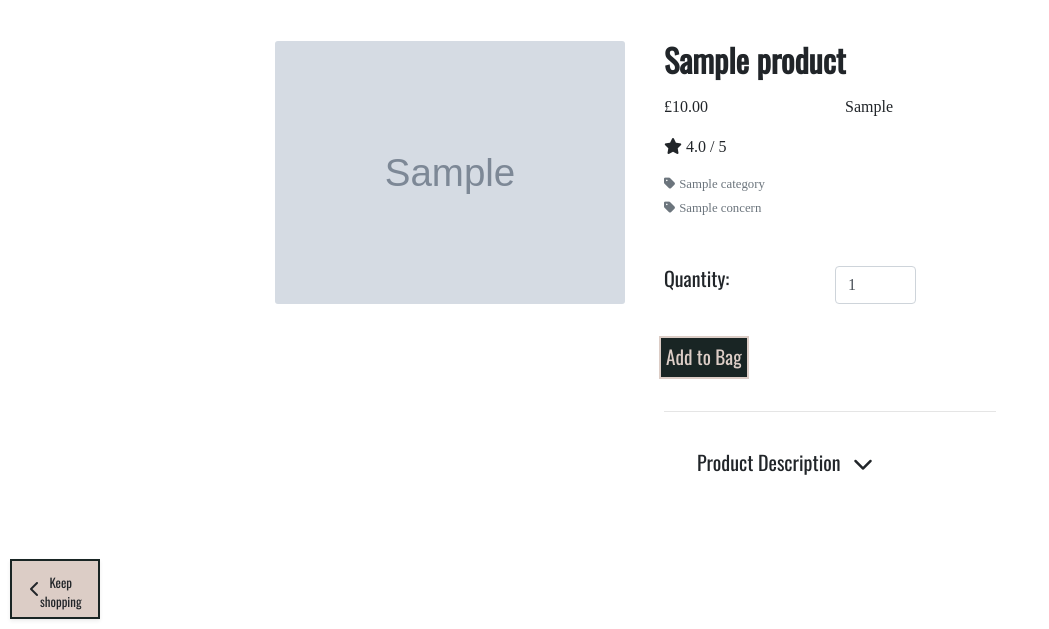
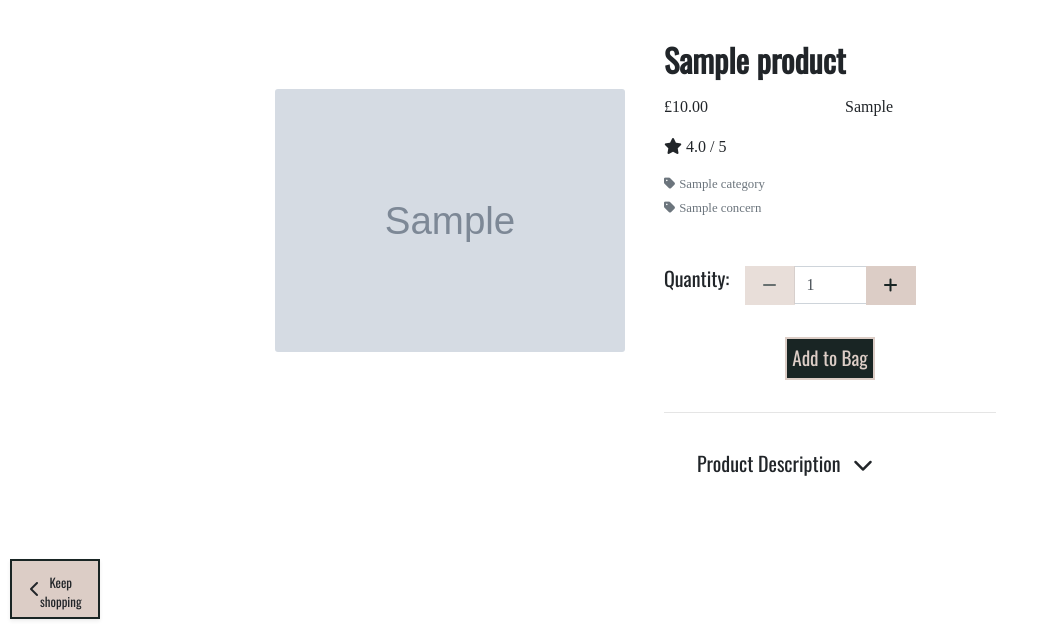
Before and after one commit to ClDaly2904/beauty-broker, a Django app: page /products/000 in a window 1280 px wide. Shown: the part 171-800 px from the top of the page, without its empty margins (0-1049 px from the left). Run offline with Django 3.2, Linux system fonts and the light colour scheme; tables that the repository leaves empty hold one stand-in row (values such as "Sample post"); grey boxes marked "Sample" are stand-in pictures; some libraries are stand-ins or nearby versions; some web fonts are replaced.

Commit message:
Add product increment and decrement quantity buttons and javascript for product details page

```diff
--- /dev/null
+++ b/products/templates/products/includes/quantity_input_script.html
@@ -0,0 +1,74 @@
+<!-- From Code Institute Boutique Ado walkthrough project -->
+<script type="text/javascript">
+
+    /*
+    * Disable +/- buttons outside 1-99 range.
+    * If no size is passed to the function, the parameter will have a value of undefined by default,
+    * which prevents any errors
+    */
+    function handleEnableDisable(itemId, size) {
+        if (size) {
+            var currentValue = parseInt($(`.size_${itemId}_${size}`).val());
+        } else {
+            var currentValue = parseInt($(`.id_qty_${itemId}`).val());
+        }
+
+        var minusDisabled = currentValue < 2;
+        var plusDisabled = currentValue > 98;
+
+        if (size) {
+            $(`.decrement-size_${itemId}_${size}`).prop('disabled', minusDisabled);
+            $(`.increment-size_${itemId}_${size}`).prop('disabled', plusDisabled);
+        } else {
+            $(`.decrement-qty_${itemId}`).prop('disabled', minusDisabled);
+            $(`.increment-qty_${itemId}`).prop('disabled', plusDisabled);
+        }
+    }
+
+    // Ensure proper enabling/disabling of all inputs on page load
+    var allQtyInputs = $('.qty_input');
+    for(var i = 0; i < allQtyInputs.length; i++){
+        var itemId = $(allQtyInputs[i]).data('item_id');
+        var size = $(allQtyInputs[i]).data('size');
+        handleEnableDisable(itemId, size);
+    }
+
+    // Check enable/disable every time the input is changed
+    $('.qty_input').change(function() {
+        var itemId = $(this).data('item_id');
+        var size = $(this).data('size');
+        handleEnableDisable(itemId, size);
+    });
+
+    // Increment quantity
+    $('.increment-qty').click(function(e) {
+       e.preventDefault();
+       var itemId = $(this).data('item_id');
+       var size = $(this).data('size');
+       var closestInput = $(this).closest('.input-group').find('.qty_input')[0];
+       if (size) {
+          var allQuantityInputs = $(`.input-group-${itemId} input[data-size='${size}']`);
+       } else {
+          var allQuantityInputs = $(`.input-group-${itemId} input[name='quantity']`);
+       }
+       var currentValue = parseInt($(closestInput).val());
+       $(allQuantityInputs).val(currentValue + 1);
+       handleEnableDisable(itemId, size);
+    });
+
+    // Decrement quantity
+    $('.decrement-qty').click(function(e) {
+       e.preventDefault();
+       var itemId = $(this).data('item_id');
+       var size = $(this).data('size');
+       var closestInput = $(this).closest('.input-group').find('.qty_input')[0];
+       if (size) {
+          var allQuantityInputs = $(`.input-group-${itemId} input[data-size='${size}']`);
+       } else {
+          var allQuantityInputs = $(`.input-group-${itemId} input[name='quantity']`);
+       }
+       var currentValue = parseInt($(closestInput).val());
+       $(allQuantityInputs).val(currentValue - 1);
+       handleEnableDisable(itemId, size);
+    });
+</script>
--- a/products/templates/products/product_detail.html
+++ b/products/templates/products/product_detail.html
@@ -12,7 +12,7 @@
 {% block content %}
 <div class="container">
     <div class="row">
-        <div class="col-12 col-md-6 col-lg-4 offset-lg-2">
+        <div class="col-12 col-md-6 col-lg-4 offset-lg-2 mt-md-5">
             <div class="image-container my-5">
                 {% if product.image %}
                 <a href="{{ product.image.url }}" target="_blank">
@@ -60,18 +60,32 @@
                 <form class="form" action="{% url 'add_to_bag' product.pk %}" method="POST">
                     {% csrf_token %}
                     <div class="form-row">
-                        <div class="col-6">
+                        <div class="col-3">
                             <h5 class="mt-5">Quantity:</h5>
                         </div>
-                        <div class="col-6">
-                            <div class="form-group w-50">
-                                <div class="input-group mt-5">
-                                    <input class="form-control qty_input" type="number" name="quantity" value="1"
-                                        min="1" max="99" data-item_id="{{ product.pk }}" id="id_qty_{{ product.pk }}">
+                        <div class="form-group w-50 mt-5 ml-0">
+                            <div class="input-group input-group-{{ product.id }}">
+                                <div class="input-group-prepend">
+                                    <button class="decrement-qty btn quantity-btn rounded-0 decrement-qty_{{ product.id }}"
+                                        data-item_id="{{ product.id }}">
+                                        <span class="icon">
+                                            <i class="fas fa-minus"></i>
+                                        </span>
+                                    </button>
+                                </div>
+                                <input class="form-control qty_input id_qty_{{ product.id }}" type="number"
+                                    name="quantity" value="1" min="1" max="99" data-item_id="{{ product.id }}">
+                                <div class="input-group-append">
+                                    <button class="increment-qty btn quantity-btn rounded-0 increment-qty_{{ product.id }}"
+                                        data-item_id="{{ product.id }}">
+                                        <span class="icon">
+                                            <i class="fas fa-plus"></i>
+                                        </span>
+                                    </button>
                                 </div>
                             </div>
                         </div>
-                        <input type="submit" class="mt-3 mb-3 atb-btn" value="Add to Bag">
+                        <input type="submit" class="my-3 mx-auto atb-btn" value="Add to Bag">
                         <input type="hidden" name="redirect_url" value="{{ request.path }}">
                     </div>
                 </form>
@@ -80,13 +94,16 @@
                     <div class="card">
                         <div class="card-header" id="headingOne">
                             <h4 class="mb-0">
-                          <button class="btn text-left" type="button" data-toggle="collapse" data-target="#collapseOne" aria-expanded="true" aria-controls="collapseOne" id="pd-btn">
+                                <button class="btn text-left" type="button" data-toggle="collapse"
+                                    data-target="#collapseOne" aria-expanded="true" aria-controls="collapseOne"
+                                    id="pd-btn">
                                     Product Description <span class="ml-2"><i class="fas fa-chevron-down"></i></span>
                                 </button>
                             </h4>
                         </div>
 
-                      <div id="collapseOne" class="collapse" aria-labelledby="headingOne" data-parent="#accordionExample">
+                        <div id="collapseOne" class="collapse" aria-labelledby="headingOne"
+                            data-parent="#accordionExample">
                             <div class="card-body">
                                 {{ product.description }}
                             </div>
@@ -105,3 +122,8 @@
     </a>
 </div>
 {% endblock %}
+
+{% block postloadjs %}
+{{ block.super }}
+{% include 'products/includes/quantity_input_script.html' %}
+{% endblock %}
--- a/static/css/base.css
+++ b/static/css/base.css
@@ -129,6 +129,11 @@ a:hover {
     padding: 5px;
 }
 
+.quantity-btn {
+    background-color: #dccdc6;
+    color: #192524;
+}
+
 #home-hero {
     background: url('/media/to-squiggle1.jpeg') no-repeat bottom 20% center;
     background-size: cover;
```
Lines whose indentation alone changed are shown as unchanged.
